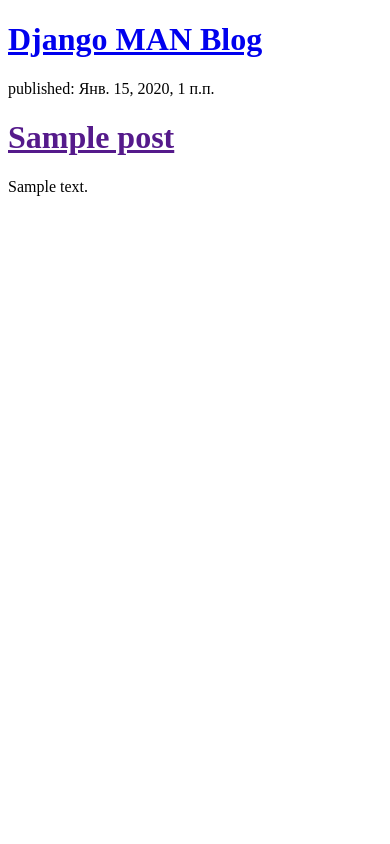
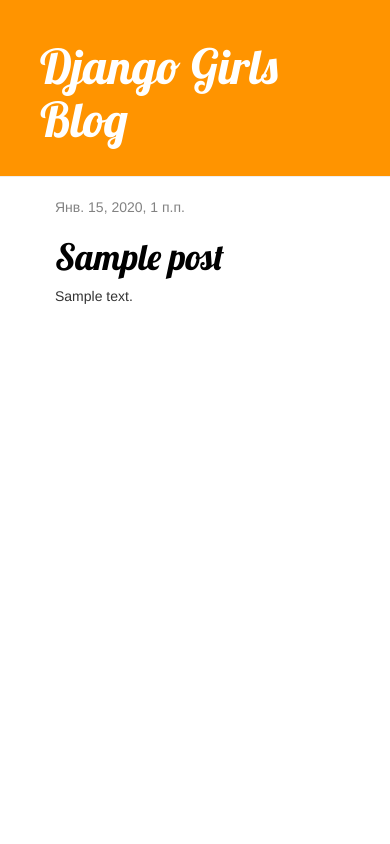
Before and after one commit to IgorBukharevich/DjangoMan_test, a Django app: page / in a window 390 px wide. Run offline with Django 3.2, Linux system fonts and the light colour scheme; tables that the repository leaves empty hold one stand-in row (values such as "Sample post"); some libraries are stand-ins or nearby versions.

Commit message:
added view and template blog post

```diff
--- /dev/null
+++ b/blog/static/css/blog.css
@@ -0,0 +1,54 @@
+h1 a {
+    color: #FCA205;
+    font-family: 'Lobster';
+}
+body {
+    /*padding-left: 15px;*/
+}
+
+.page-header {
+    background-color: #ff9400;
+    margin-top: 0;
+    padding: 20px 20px 20px 40px;
+}
+
+.page-header h1, .page-header h1 a, .page-header h1 a:visited, .page-header h1 a:active {
+    color: #ffffff;
+    font-size: 36pt;
+    text-decoration: none;
+}
+
+.content {
+    margin-left: 40px;
+}
+
+h1, h2, h3, h4 {
+    font-family: 'Lobster', cursive;
+}
+
+.date {
+    color: #828282;
+}
+
+.save {
+    float: right;
+}
+
+.post-form textarea, .post-form input {
+    width: 100%;
+}
+
+.top-menu, .top-menu:hover, .top-menu:visited {
+    color: #ffffff;
+    float: right;
+    font-size: 26pt;
+    margin-right: 20px;
+}
+
+.post {
+    margin-bottom: 70px;
+}
+
+.post h1 a, .post h1 a:visited {
+    color: #000000;
+}
--- /dev/null
+++ b/blog/templates/blog/base.html
@@ -0,0 +1,24 @@
+{% load static %}
+
+<html>
+    <head>
+        <title>Django Girls blog</title>
+        <link rel="stylesheet" href="//maxcdn.bootstrapcdn.com/bootstrap/3.2.0/css/bootstrap.min.css">
+        <link rel="stylesheet" href="//maxcdn.bootstrapcdn.com/bootstrap/3.2.0/css/bootstrap-theme.min.css">
+        <link href='//fonts.googleapis.com/css?family=Lobster&subset=latin,latin-ext' rel='stylesheet' type='text/css'>
+        <link rel="stylesheet" href="{% static 'css/blog.css' %}">
+    </head>
+    <body>
+        <div class="page-header">
+            <h1><a href="/">Django Girls Blog</a></h1>
+        </div>
+        <div class="content container">
+            <div class="row">
+                <div class="col-md-8">
+                {% block content %}
+                {% endblock %}
+                </div>
+            </div>
+        </div>
+    </body>
+</html>
--- a/blog/templates/blog/post_list.html
+++ b/blog/templates/blog/post_list.html
@@ -1,20 +1,13 @@
-<!DOCTYPE html>
-<html lang="en">
-<head>
-    <meta charset="UTF-8">
-    <title>Django MAN Blog</title>
-</head>
-<body>
-    <div>
-        <h1><a href="/">Django MAN Blog</a></h1>
-    </div>
+{% extends 'blog/base.html' %}
 
-{% for post in posts %}
-    <div>
-        <p>published: {{ post.published_date }}</p>
-        <h1><a href="">{{ post.title }}</a></h1>
-        <p>{{ post.text|linebreaksbr }}</p>
-    </div>
-{% endfor %}
-</body>
-</html>
+{% block content %}
+    {% for post in posts %}
+        <div class="post">
+            <div class="date">
+                {{ post.published_date }}
+            </div>
+            <h1><a href="{% url 'post_detail' pk=post.pk %}">{{ post.title }}</a></h1>
+            <p>{{ post.text|linebreaksbr }}</p>
+        </div>
+    {% endfor %}
+{% endblock %}
--- a/blog/urls.py
+++ b/blog/urls.py
@@ -4,4 +4,5 @@ from . import views
 
 urlpatterns = [
     path('', views.post_list, name='post_list'),
+    path('post/<int:pk>/', views.post_detail, name='post_detail'),
 ]
--- a/blog/views.py
+++ b/blog/views.py
@@ -1,4 +1,5 @@
 from django.shortcuts import render
+from django.shortcuts import get_object_or_404
 from django.utils import timezone
 from .models import Post
 
@@ -7,3 +8,9 @@ def post_list(request):
     posts = Post.objects.all()
 
     return render(request, 'blog/post_list.html', {'posts': posts})
+
+
+def post_detail(request, pk):
+    post = get_object_or_404(Post, pk=pk)
+
+    return render(request, 'blog/post_detail.html', {'post': post})
```
Also changed, not shown: blog/templates/blog/post_detail.html (added, +13 -0 lines), mysite/settings.py (+4 -8 lines).
